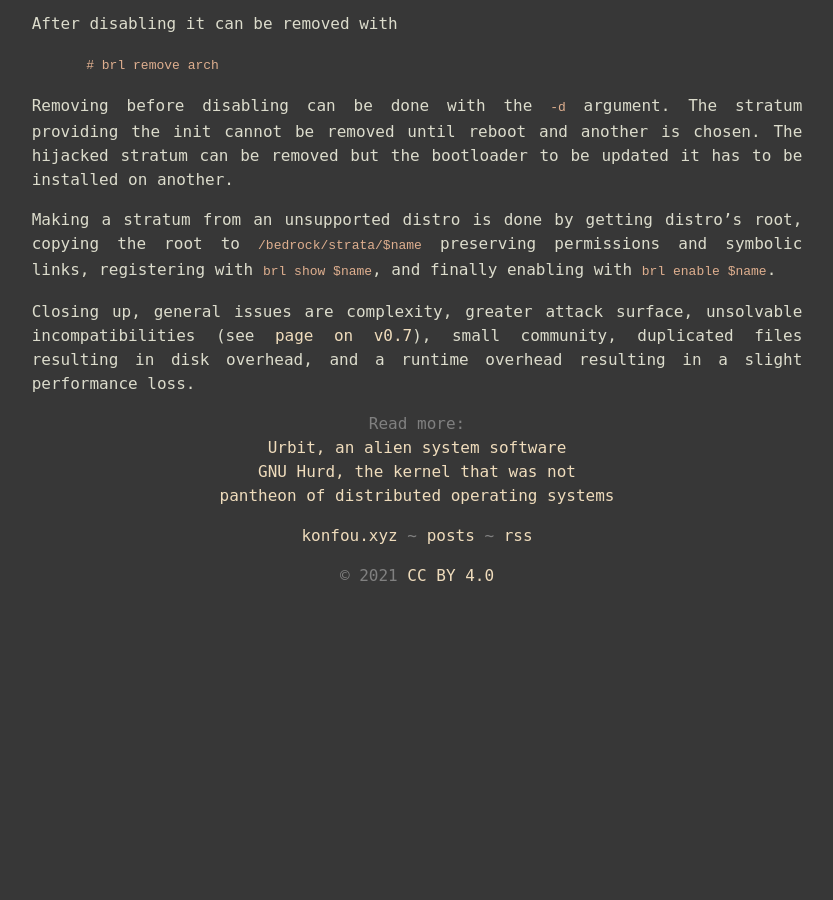
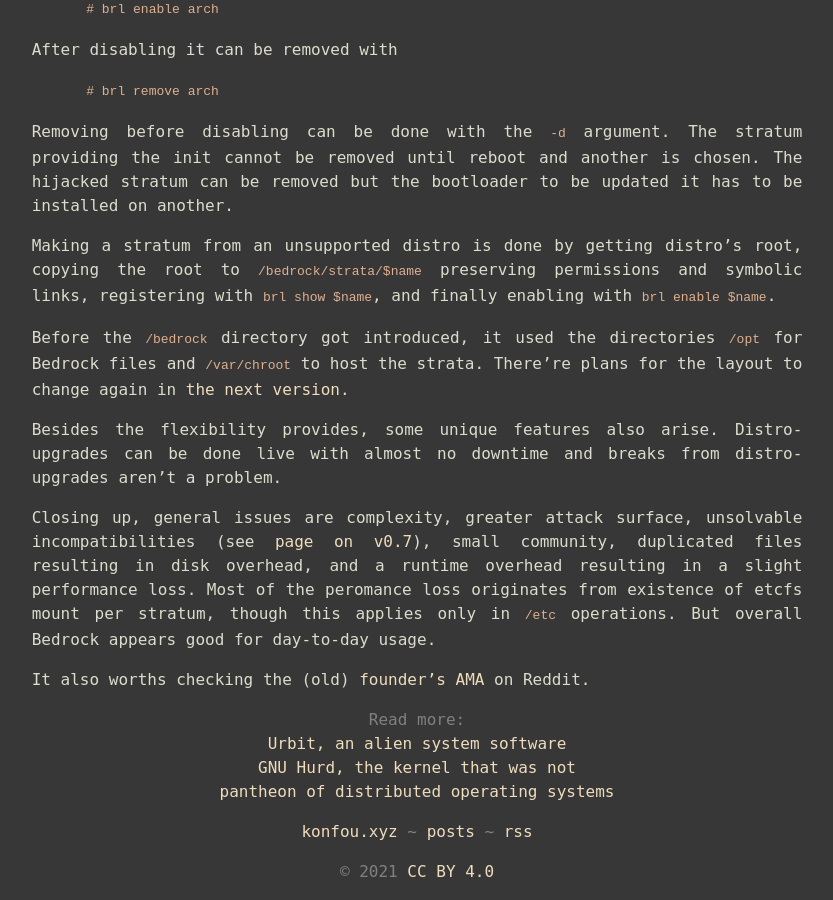
Before and after one commit to konfou/konfou.github.io, a Jekyll site: the page built from _posts/2021-03-07-bedrock-the-end-of-distro-hopping.md, in a window 1280 px wide and 900 px high, scrolled down 2363 px. Shown: the whole window, without its empty margins (223-1056 px from the left). Built offline with Jekyll 4.4.1, drawn with Linux system fonts in a browser that asks for light colours; before the commit the page ends 2967 px from its top, so only the background shows below that; some of the changed text lies outside the part shown.

Commit message:
bedrock-the-end-of-distro-hopping: some additions

```diff
--- a/_posts/2021-03-07-bedrock-the-end-of-distro-hopping.md
+++ b/_posts/2021-03-07-bedrock-the-end-of-distro-hopping.md
@@ -38,7 +38,8 @@ Itself is  a collection  of tools  to glue  those other  components. The
 system's files  and processes are  organized into units  called _strata_
 which can  be thought as  selectively dented chroots. Then  _crossfs_, a
 FUSE-based   filesystem,  makes   resources  available   across  stratum
-boundaries.
+boundaries.   Finally  there  is  _etcfs_ which  redirects  `/etc`  file
+accesses as required by the calling process.
 
 Installation is  based on its meta  identity. That is you  cannot format
 and install  Bedrock. Rather an  installed distro is  converted in-place
@@ -141,10 +142,23 @@ root, copying the root to `/bedrock/strata/$name` preserving permissions
 and  symbolic links,  registering  with `brl  show  $name`, and  finally
 enabling with `brl enable $name`.
 
+Before the `/bedrock` directory got  introduced, it used the directories
+`/opt` for Bedrock files and `/var/chroot` to host the strata.  There're
+plans for the layout to change again in [the next version][blv08pl].
+
+Besides   the   flexibility   provides,  some   unique   features   also
+arise.  Distro-upgrades can  be done  live with  almost no  downtime and
+breaks from distro-upgrades aren't a problem.
+
 Closing  up,  general issues  are  complexity,  greater attack  surface,
 unsolvable  incompatibilities  (see   [page  on  v0.7][blv07fc]),  small
 community, duplicated  files resulting in  disk overhead, and  a runtime
-overhead resulting in a slight performance loss.
+overhead resulting in  a slight performance loss. Most  of the peromance
+loss originates from  existence of etcfs mount per  stratum, though this
+applies only in `/etc` operations.  But overall Bedrock appears good for
+day-to-day usage.
+
+It also worths checking the (old) [founder's AMA][reddit-ama] on Reddit.
 
 [Bedrock]: https://bedrocklinux.org/
 [frankdeb]: https://wiki.debian.org/DontBreakDebian#Don.27t_make_a_FrankenDebian
@@ -152,3 +166,6 @@ overhead resulting in a slight performance loss.
 [blv07bu]: https://bedrocklinux.org/0.7/basic-usage.html
 [blv07wp]: https://bedrocklinux.org/0.7/workflows.html#pinning
 [blv07fc]: https://bedrocklinux.org/0.7/feature-compatibility.html
+[blv08pl]: https://bedrocklinux.org/0.8/plans.html
+[lwn2012]: https://lwn.net/Articles/515709/
+[reddit-ama]: https://www.reddit.com/r/linux/comments/a724qe/
```
